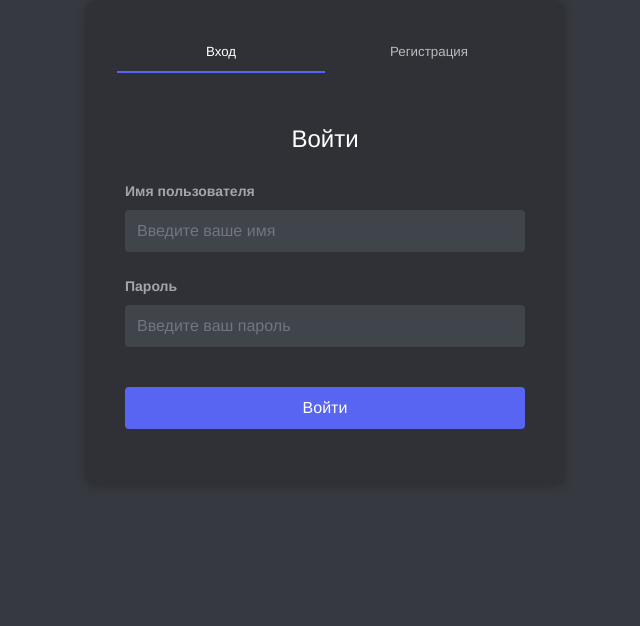
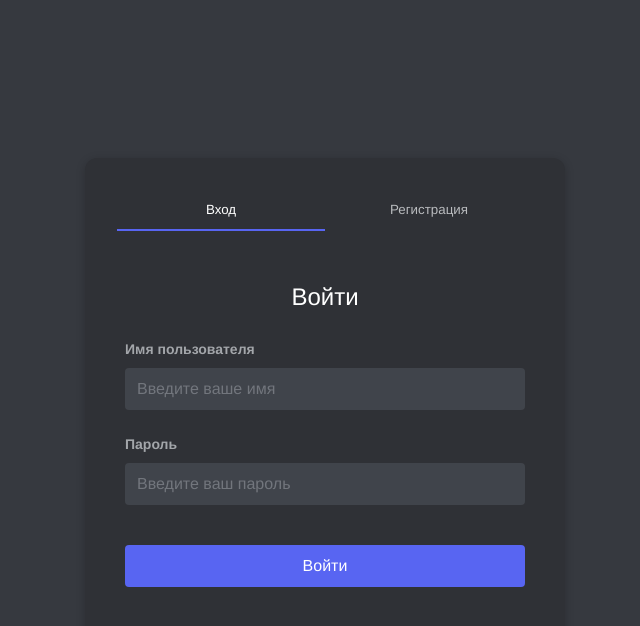
Before and after one commit to Velial-Re/ChatApp, a React (Vite) app in the folder Frontend/: page /auth/login in a window 1280 px wide. Shown: the top 626 px of the page, without its empty margins (315-955 px from the left). Built offline with nearby package versions, Linux system fonts and the light colour scheme; no server answers.

Commit message:
fix: scss styles

```diff
--- a/Frontend/src/App.jsx
+++ b/Frontend/src/App.jsx
@@ -5,7 +5,6 @@ import { BrowserRouter } from 'react-router-dom'
 import { AppRoutes } from './routes/routes.jsx'
 import { useEffect } from 'react'
 import { fetchUserAction } from './store/auth/authActions'
-
 
 const AppWrapper = () => {
   return (
--- a/Frontend/src/main.jsx
+++ b/Frontend/src/main.jsx
@@ -7,6 +7,6 @@ import store from './store/store.js'
 
 createRoot(document.getElementById('root')).render(
   <StrictMode>
-      <App />
+    <App />
   </StrictMode>
 )
--- a/Frontend/src/store/auth/authActions.js
+++ b/Frontend/src/store/auth/authActions.js
@@ -4,12 +4,12 @@ import api from '../../api/api'
 // Экшены
 export const loginAction = (userData) => async (dispatch) => {
   try {
-    dispatch(setLoading(true))  // Changed from false to true
+    dispatch(setLoading(true)) // Changed from false to true
     const response = await api.post('auth/login', {
       username: userData.username,
       password: userData.password,
     })
-    dispatch(setUser(response.data))  // Changed to use full response data
+    dispatch(setUser(response.data)) // Changed to use full response data
     dispatch(setLoading(false))
   } catch (error) {
     dispatch(setLoading(false))
@@ -17,7 +17,6 @@ export const loginAction = (userData) => async (dispatch) => {
     console.error('Login failed', error)
   }
 }
-
 
 export const logoutAction = () => async (dispatch) => {
   try {
--- a/Frontend/src/styles/_variables.scss
+++ b/Frontend/src/styles/_variables.scss
@@ -30,7 +30,7 @@
   --input-background: #40444b;
   --input-text: #dcddde;
   --input-placeholder: #72767d;
-
+  height: 100vh;
   --font-primary: 'Whitney', 'Helvetica Neue', Helvetica, Arial, sans-serif;
 
   --border-radius-sm: 4px;
--- a/Frontend/src/styles/main.scss
+++ b/Frontend/src/styles/main.scss
@@ -46,6 +46,7 @@ body {
   color: var(--text-normal);
   background-color: var(--bg-primary);
   line-height: 1.5;
+  height: 100vh;
 }
 
 a {
@@ -90,3 +91,11 @@ textarea {
     box-shadow: 0 0 0 2px var(--primary);
   }
 }
+
+
+#root{
+  height: 100vh;
+  display: flex;
+  flex-direction: column;
+  justify-content: center;
+}
```
Also changed, not shown: Frontend/src/context/VoiceChatContext.jsx (line endings or trailing spaces).
